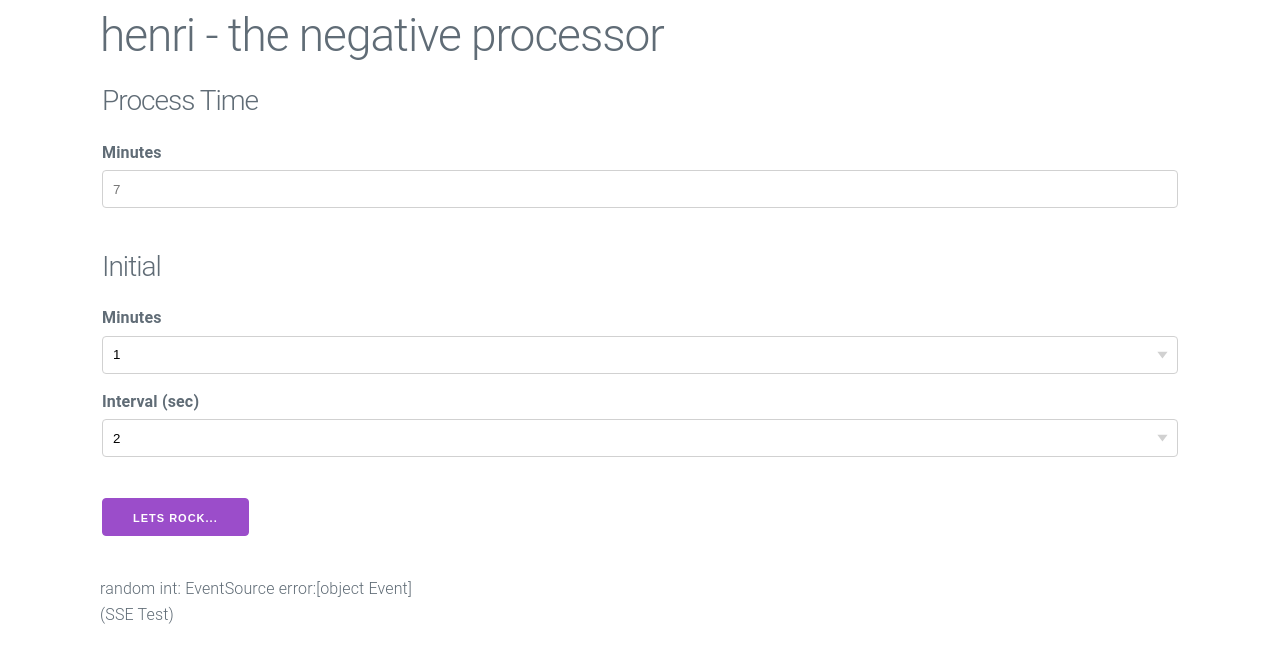
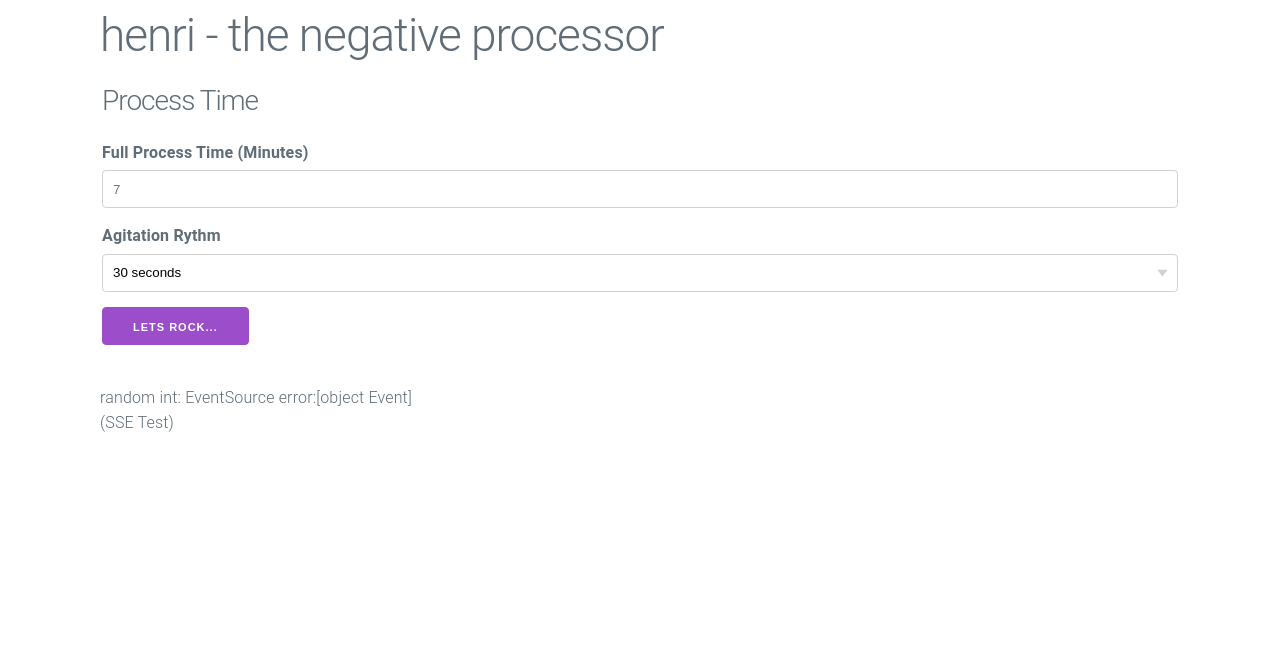
Before and after one commit to xsteadfastx/henri, a Python web app: template src/henri/templates/index.html in a window 1280 px wide. Shown: the top 663 px of the page. Run offline with Jinja, Linux system fonts and the light colour scheme; the template is opened without the code that fills it, so the values that code supplies are empty.

Commit message:
filled the template with working variables for the process

```diff
--- a/src/henri/develop.py
+++ b/src/henri/develop.py
@@ -54,6 +54,8 @@
         list: A list contains seconds on which a agitation accures.
 
     """
+    logging.debug("got complete_seconds: {}".format(complete_seconds))
+    logging.debug("got recur_interval: {}".format(recur_interval))
     agitate_list = list(reversed(range(complete_seconds - 60, complete_seconds)))
     counter = complete_seconds - 60 - recur_interval
     while counter != 0:
--- a/src/henri/templates/index.html
+++ b/src/henri/templates/index.html
@@ -19,30 +19,12 @@
       <form action=".", method="POST">
         <fieldset>
           <h3>Process Time</h3>
-          <label>Minutes</label>
+          <label>Full Process Time (Minutes)</label>
           <input type="text" placeholder="7" name="full_process_time" id="full_process_time">
-          <br/>
-          <br/>
-          <h3>Initial</h3>
-          <label>Minutes</label>
-          <select id="init_time" name="init_time">
-            <option value="1">1</option>
-            <option value="2">2</option>
-            <option value="3">3</option>
-            <option value="4">4</option>
-            <option value="5">5</option>
-            <option value="6">6</option>
-            <option value="7">7</option>
-            <option value="8">8</option>
-            <option value="9">9</option>
-            <option value="10">10</option>
-          </select>
-          <label>Interval (sec)</label>
-          <select id="init_interval" name="init_interval">
-            <option value="2">2</option>
-            <option value="5">5</option>
-            <option value="10">10</option>
-          </select>
+          <label>Agitation Rythm</label>
+          <select id="recur_interval" name="recur_interval">
+            <option value="30">30 seconds</option>
+            <option value="60">60 seconds</option>
           <br/>
           <br/>
           <input class="button-primary" type="submit" value="Lets rock...">
```
Also changed, not shown: src/henri/templates/index_html.py (+5 -23 lines), src/henri/views.py (+7 -5 lines).
